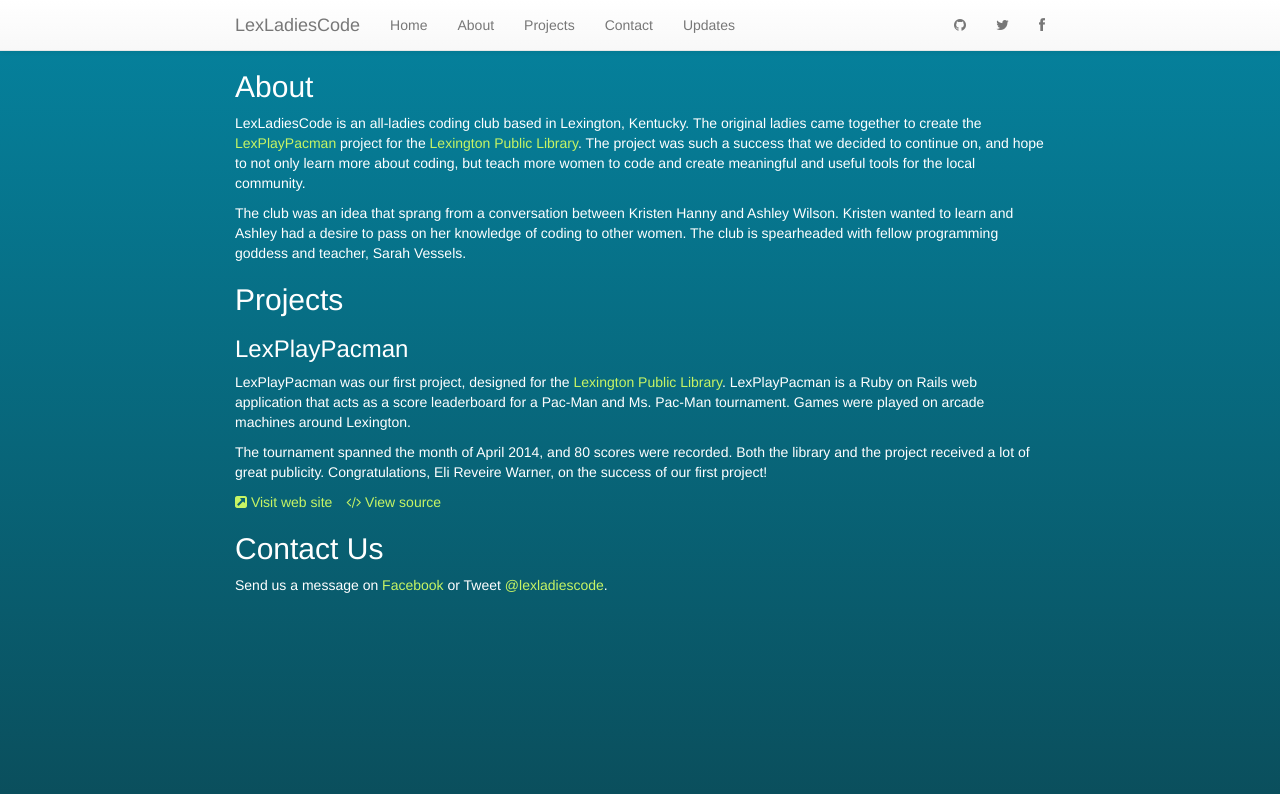
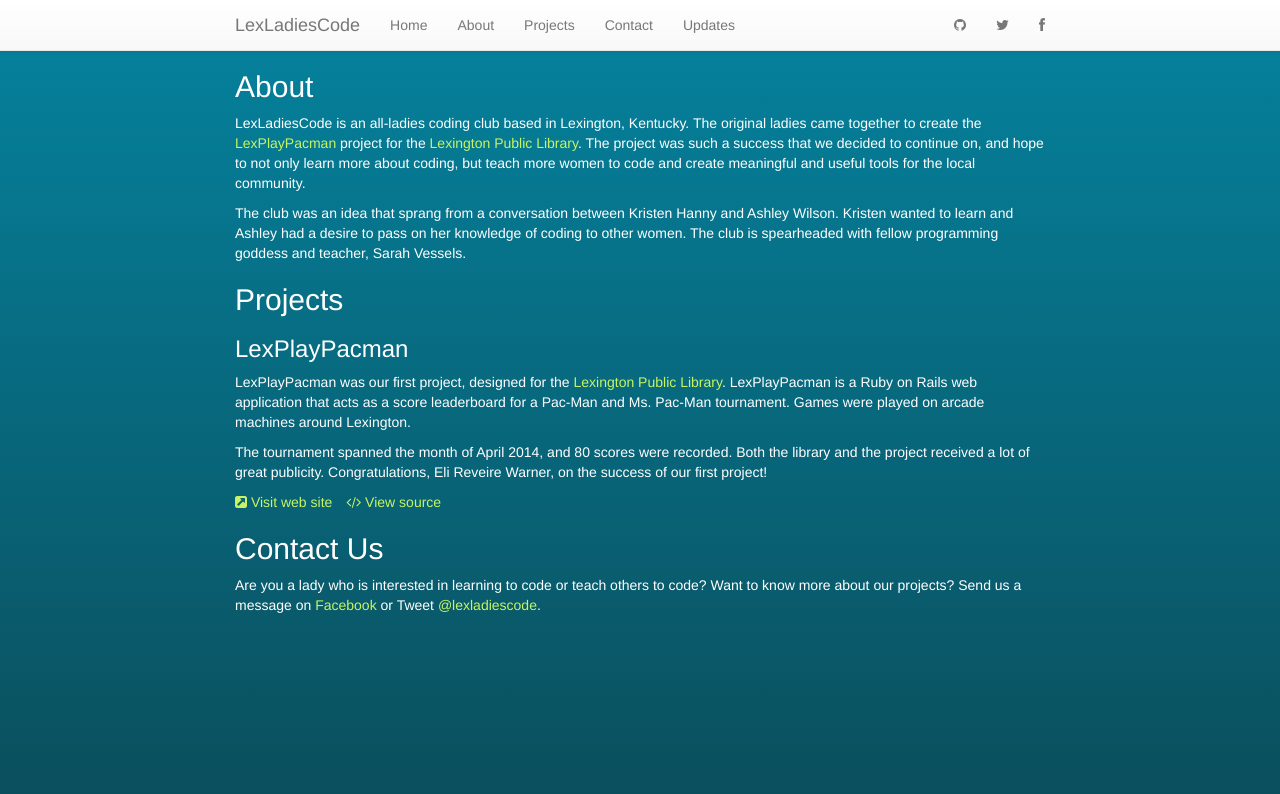
Before and after one commit to LexLadiesCode/LexLadiesCode.github.io, a Jekyll site: the page built from index.html, in a window 1280 px wide. Shown: the top 794 px of the page. Built offline with Jekyll 4.4.1, drawn with Linux system fonts in a browser that asks for light colours; nearby versions of some CDN libraries; Markdown is read by kramdown in place of the engine named in the settings.

Commit message:
Adding to Contact

```diff
--- a/_includes/contact.html
+++ b/_includes/contact.html
@@ -2,7 +2,7 @@
   <h2>Contact Us</h2>
 
   <p>
-    Send us a message on <a href="https://www.facebook.com/lexladiescode">Facebook</a>
+    Are you a lady who is interested in learning to code or teach others to code? Want to know more about our projects? Send us a message on <a href="https://www.facebook.com/lexladiescode">Facebook</a>
     or Tweet <a href="https://twitter.com/lexladiescode">@lexladiescode</a>.
   </p>
 </section>
```
